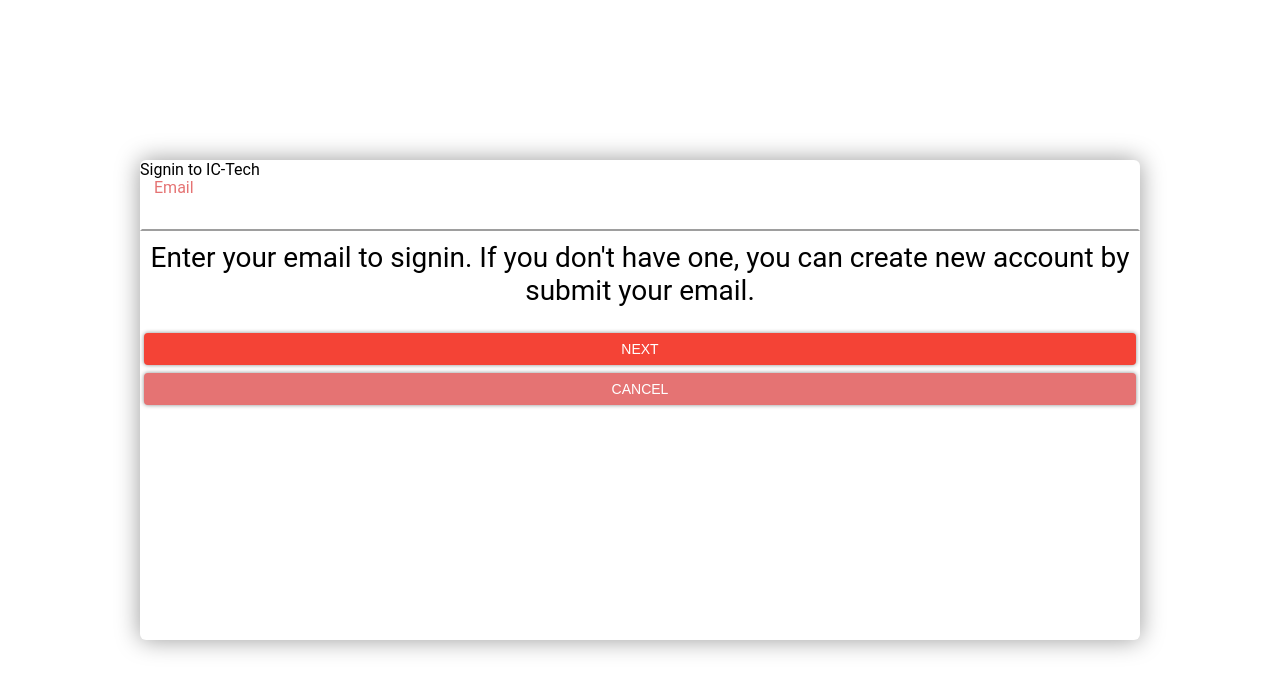
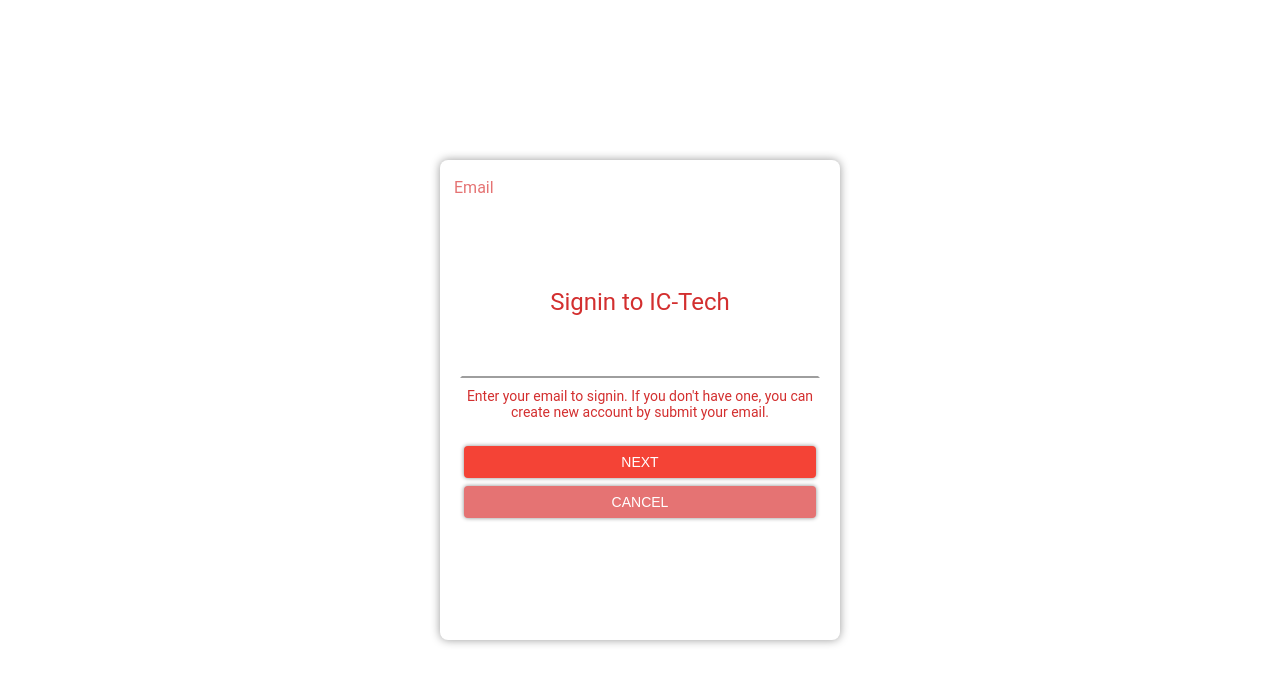
Before and after one commit to IC-Tech/201908221129, a website built with webpack: page src/public/index.html in a window 1280 px wide. Built offline with nearby package versions, Linux system fonts and the light colour scheme.

Commit message:
Update signin.scss

```diff
--- a/src/signin.scss
+++ b/src/signin.scss
@@ -4,3 +4,37 @@
   @return unquote("rgb(var(--ic-c-#{$v}))");
 }
 @import 'main.scss';
+.ICPage.load {
+  display: flex;
+  flex-direction: column;
+  justify-content: center;
+}
+.Main {
+	> div, &, form {
+		display: flex;
+		flex-direction: column;
+		justify-content: center;
+	}
+	> div {
+		width: 80%;
+		max-width: 400px;
+		padding: 10px 20px;
+		border-radius: 8px;
+		box-shadow: 0 0 10px #0006;
+		margin: 0 auto;
+	}
+  form {
+    > span {
+      font-size: 24px;
+      color: col(i7);
+      text-align: center;
+      &.c1 {
+        font-size: 14px;
+        padding: 10px 0;
+      }
+    }
+    .ic-btn0 {
+    	float: right;
+    }
+  }
+}
```
